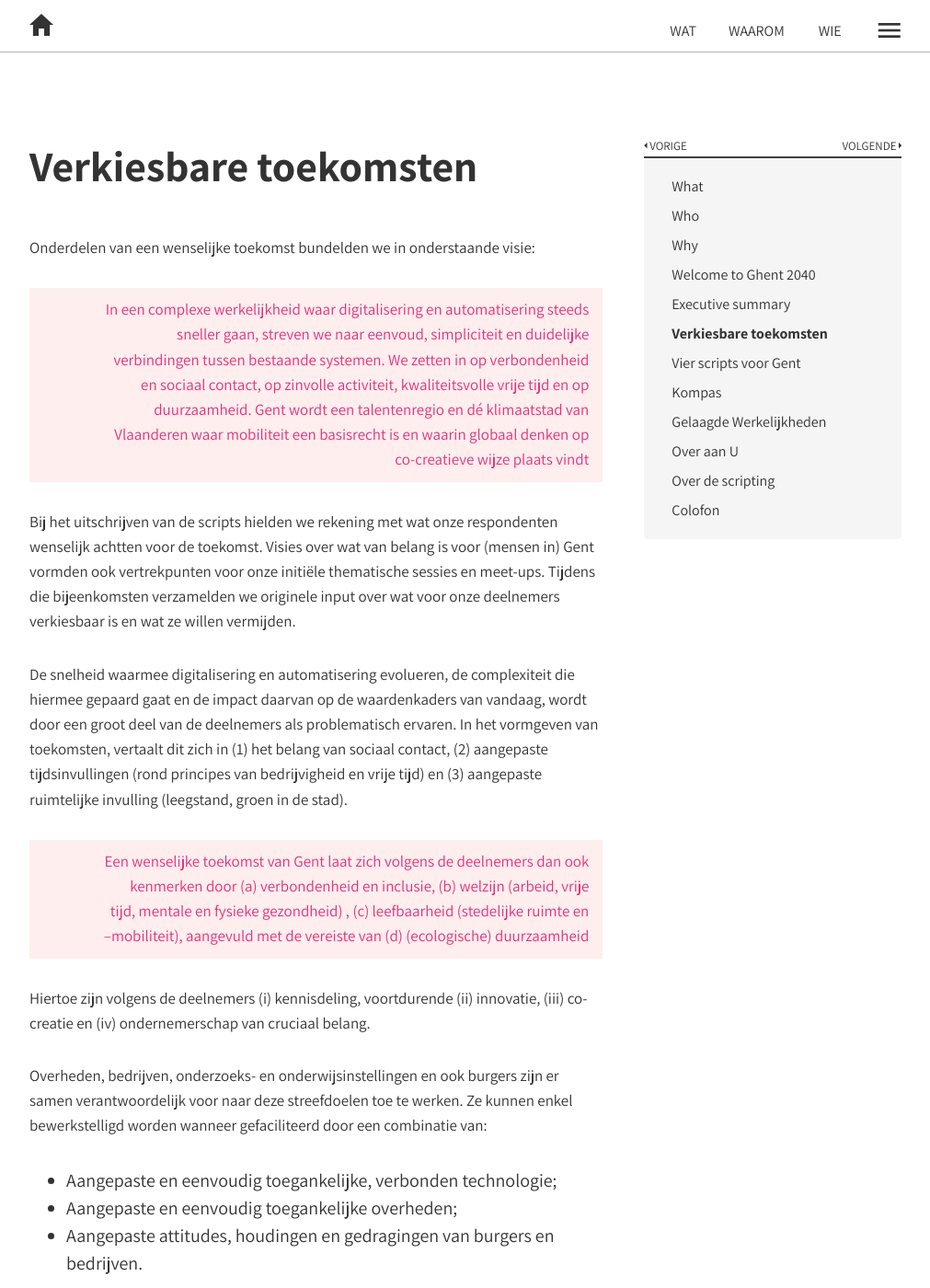
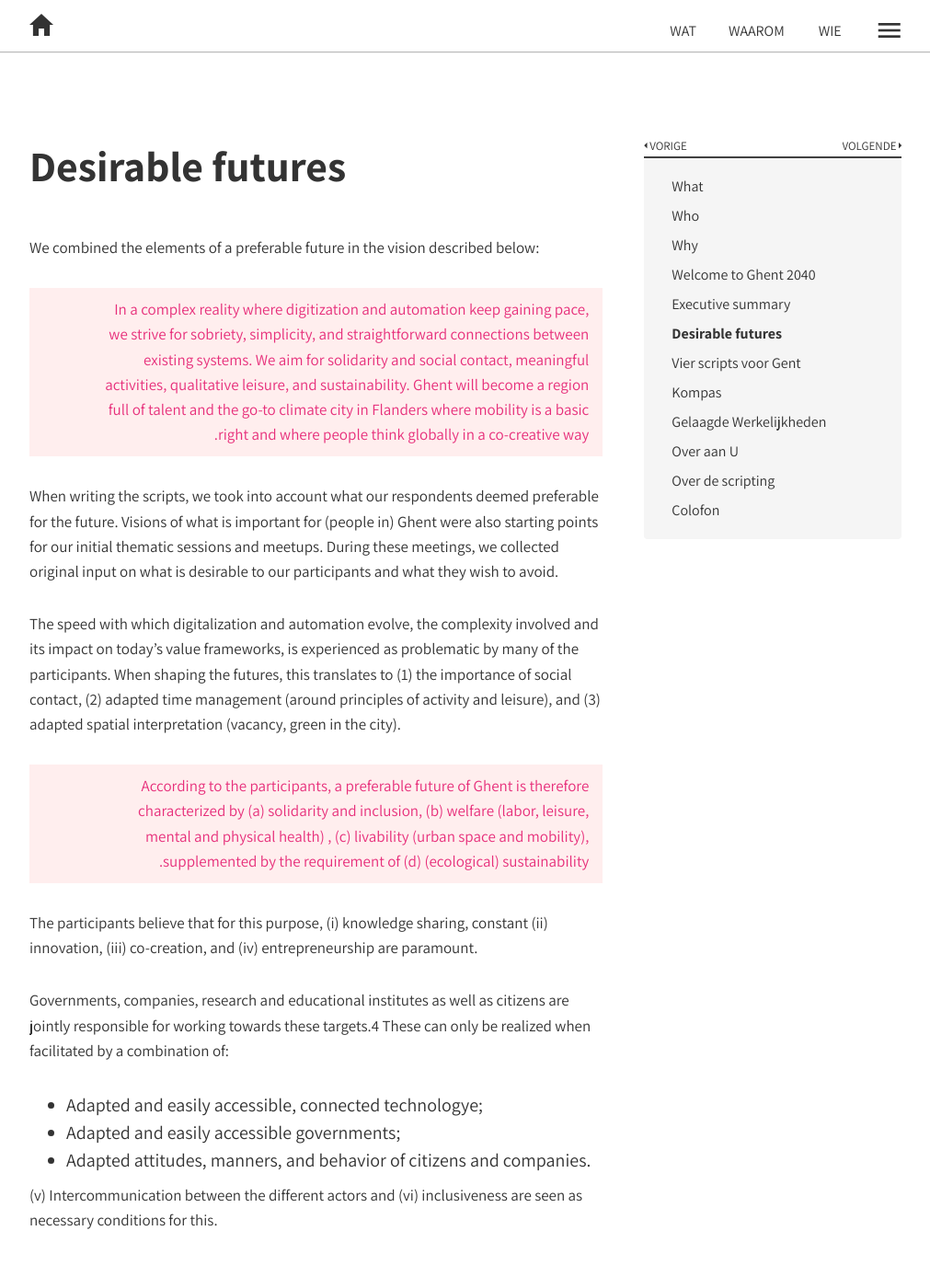
Before and after one commit to lab9k/scripts-voor-gent-2040-en, a Jekyll site: the page built from chapters/chapter-0-part-5.md, in a window 1280 px wide and 1400 px high. Shown: the whole window at 92% size, without its empty margins (133-1144 px from the left). Built offline with Jekyll 4.4.1, drawn with Linux system fonts in a browser that asks for light colours; nearby versions of some CDN libraries; some of the changed text lies outside the part shown.

Commit message:
Update chapter-0-part-5.md

```diff
--- a/chapters/chapter-0-part-5.md
+++ b/chapters/chapter-0-part-5.md
@@ -5,28 +5,54 @@ part: 5
 chapter: 0
 ispart: true
 permalink: /verkiesbare-toekomsten/
-title: Verkiesbare toekomsten
+title: Desirable futures
 indentlevel: 1
 ---
 
-Onderdelen van een wenselijke toekomst  bundelden we in onderstaande visie:
+We combined the elements of a preferable future
+in the vision described below:
 
-In een complexe werkelijkheid waar digitalisering en automatisering steeds sneller gaan, streven we naar eenvoud, simpliciteit en duidelijke verbindingen tussen bestaande systemen. We zetten in op verbondenheid en sociaal contact, op zinvolle activiteit, kwaliteitsvolle vrije tijd en op duurzaamheid. Gent wordt een talentenregio en dé klimaatstad van Vlaanderen waar mobiliteit een basisrecht is en waarin globaal denken op co-creatieve wijze plaats vindt
+In a complex reality where digitization and automation keep gaining pace, we strive for sobriety, simplicity, and straightforward connections between existing systems. We aim for solidarity and social contact, meaningful activities, qualitative leisure, and sustainability. Ghent will become a region full of talent and the go-to climate city in Flanders where mobility is a basic right and where people think globally in a co-creative way.
 {:.vision}
 
-Bij het uitschrijven van de scripts hielden we rekening met wat onze respondenten wenselijk achtten voor de toekomst. Visies over wat van belang is voor (mensen in) Gent vormden ook vertrekpunten voor onze initiële thematische sessies en meet-ups. Tijdens die bijeenkomsten verzamelden we originele input over wat voor onze deelnemers verkiesbaar is en wat ze willen vermijden.
+When writing the scripts, we took into account
+what our respondents deemed preferable for the future.
+Visions of what is important for (people in) Ghent were
+also starting points for our initial thematic sessions and
+meetups. During these meetings, we collected original
+input on what is desirable to our participants and what
+they wish to avoid.
 
-De snelheid waarmee digitalisering en automatisering evolueren, de complexiteit die hiermee gepaard gaat en de impact daarvan op de waardenkaders van vandaag, wordt door een groot deel van de deelnemers als problematisch ervaren. In het vormgeven van toekomsten, vertaalt dit zich in (1) het belang van sociaal contact, (2) aangepaste tijdsinvullingen (rond principes van bedrijvigheid en vrije tijd) en (3) aangepaste ruimtelijke invulling (leegstand, groen in de stad).
+The speed with which digitalization and automation
+evolve, the complexity involved and its impact on today’s
+value frameworks, is experienced as problematic by many
+of the participants. When shaping the futures, this translates
+to (1) the importance of social contact, (2) adapted
+time management (around principles of activity and leisure),
+and (3) adapted spatial interpretation (vacancy,
+green in the city).
 
-Een wenselijke toekomst van Gent laat zich volgens de deelnemers dan ook kenmerken door (a) verbondenheid en inclusie, (b) welzijn (arbeid, vrije tijd, mentale en fysieke gezondheid) , (c) leefbaarheid (stedelijke ruimte en –mobiliteit), aangevuld met de vereiste van (d) (ecologische) duurzaamheid
+According to the participants, a preferable future
+of Ghent is therefore characterized by (a) solidarity
+and inclusion, (b) welfare (labor, leisure, mental
+and physical health) , (c) livability (urban space
+and mobility), supplemented by the requirement
+of (d) (ecological) sustainability.
 {:.vision}
 
-Hiertoe zijn volgens de deelnemers (i) kennisdeling, voortdurende (ii) innovatie, (iii) co-creatie en (iv) ondernemerschap van cruciaal belang.
+The participants believe that for this purpose, (i) knowledge
+sharing, constant (ii) innovation, (iii) co-creation, and
+(iv) entrepreneurship are paramount.
 
-Overheden, bedrijven, onderzoeks- en onderwijsinstellingen en ook burgers  zijn er samen verantwoordelijk voor naar deze streefdoelen toe te werken. Ze kunnen enkel bewerkstelligd worden wanneer gefaciliteerd door een combinatie van:
+Governments, companies, research and educational institutes
+as well as citizens are jointly responsible for working
+towards these targets.4 These can only be realized when
+facilitated by a combination of:
 
-* Aangepaste en eenvoudig toegankelijke, verbonden technologie;
-* Aangepaste en eenvoudig toegankelijke overheden;
-* Aangepaste attitudes, houdingen en gedragingen van burgers en bedrijven.
+* Adapted and easily accessible, connected technologye;
+* Adapted and easily accessible governments;
+* Adapted attitudes, manners, and behavior of citizens
+and companies.
 
-Onderlinge (v) communicatie tussen de verschillende actoren en (vi) inclusiviteit worden daartoe gezien als noodzakelijke voorwaarden.
+(v) Intercommunication between the different actors and
+(vi) inclusiveness are seen as necessary conditions for this.
```
